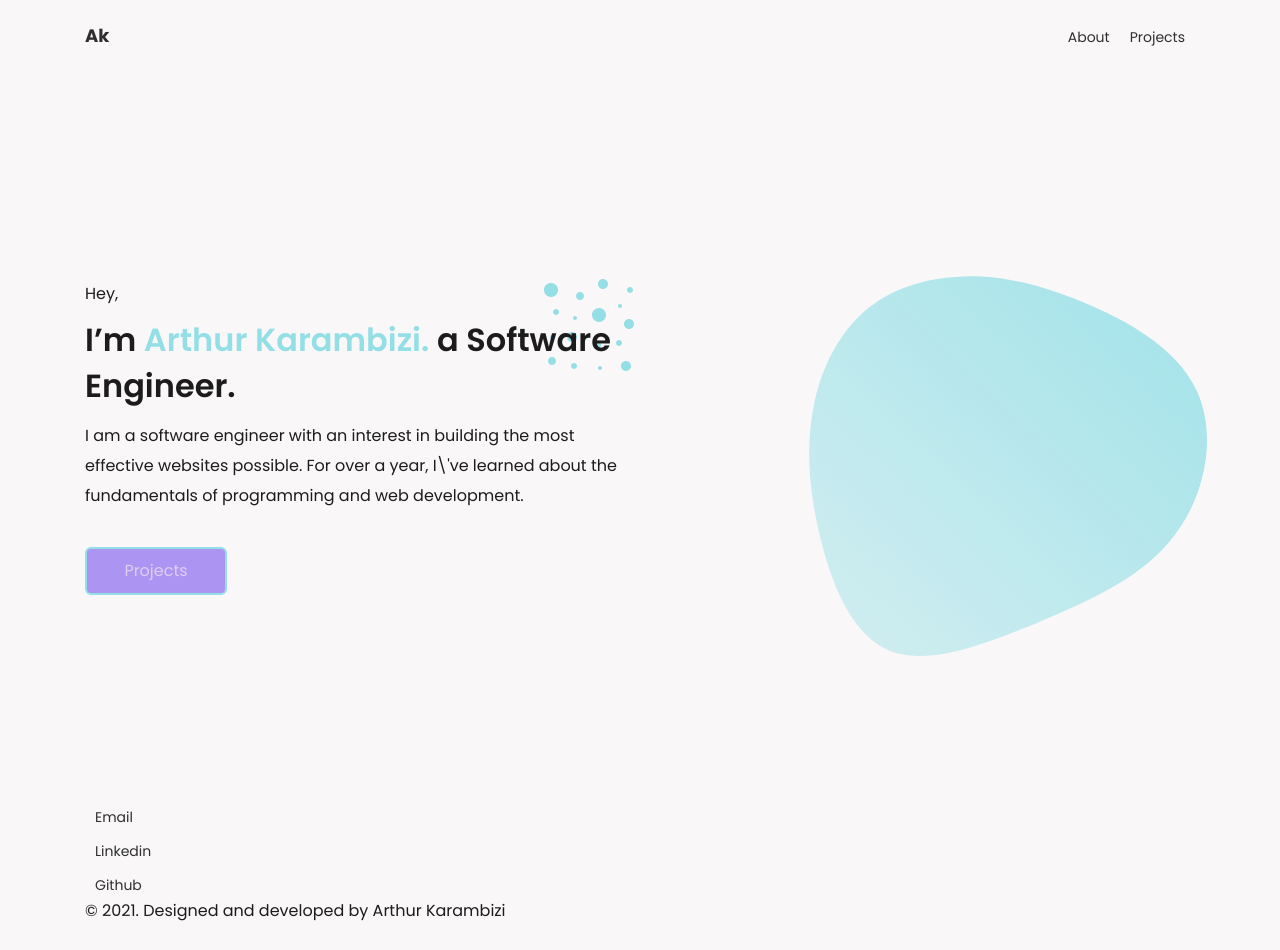
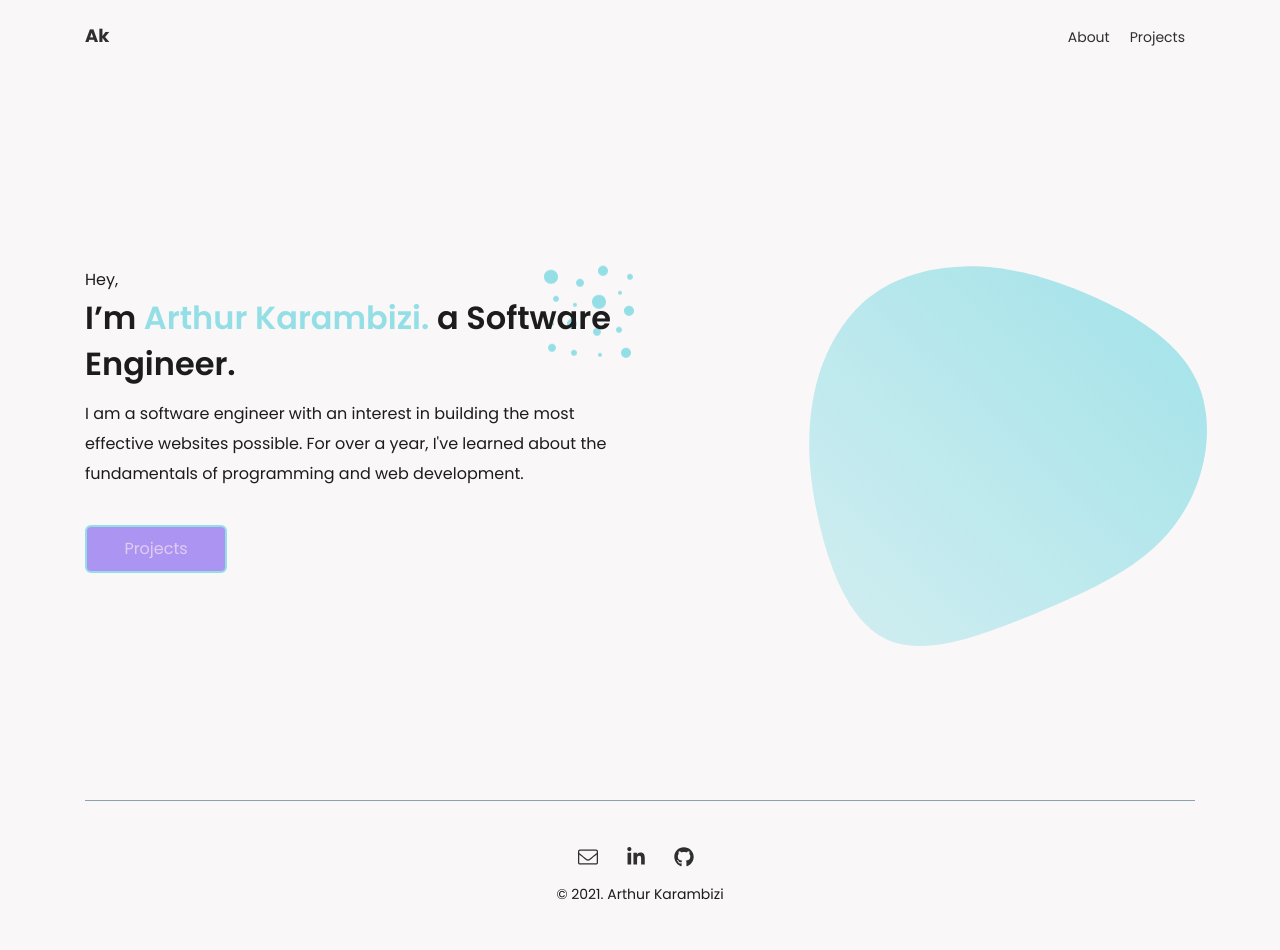
Before and after one commit to akarambizi/portfolio, a Next.js app: page / in a window 1280 px wide. Shown: the top 950 px of the page. Before the commit the page ends 922 px from the top, so only its background shows below. Built offline with nearby package versions, Linux system fonts and the light colour scheme.

Commit message:
made changes to the footer

```diff
--- /dev/null
+++ b/assets/images/EmailIcon.js
@@ -0,0 +1,19 @@
+export default function EmailIcon() {
+    return (
+        <svg
+            aria-hidden="true"
+            focusable="false"
+            data-prefix="fal"
+            data-icon="envelope"
+            role="img"
+            xmlns="http://www.w3.org/2000/svg"
+            viewBox="0 0 512 512"
+            className="svg-inline--fa fa-envelope fa-w-16 fa-3x"
+        >
+            <path
+                fill="currentColor"
+                d="M464 64H48C21.5 64 0 85.5 0 112v288c0 26.5 21.5 48 48 48h416c26.5 0 48-21.5 48-48V112c0-26.5-21.5-48-48-48zM48 96h416c8.8 0 16 7.2 16 16v41.4c-21.9 18.5-53.2 44-150.6 121.3-16.9 13.4-50.2 45.7-73.4 45.3-23.2.4-56.6-31.9-73.4-45.3C85.2 197.4 53.9 171.9 32 153.4V112c0-8.8 7.2-16 16-16zm416 320H48c-8.8 0-16-7.2-16-16V195c22.8 18.7 58.8 47.6 130.7 104.7 20.5 16.4 56.7 52.5 93.3 52.3 36.4.3 72.3-35.5 93.3-52.3 71.9-57.1 107.9-86 130.7-104.7v205c0 8.8-7.2 16-16 16z"
+            />
+        </svg>
+    );
+}
--- a/assets/images/index.js
+++ b/assets/images/index.js
@@ -3,3 +3,4 @@ export { default as GithubIcon } from './GithubIcon';
 export { default as LinkedinIcon } from './LinkedinIcon';
 export { default as Bubbles } from './Bubbles';
 export { default as ShapeIcon } from './ShapeIcon';
+export { default as EmailIcon } from './EmailIcon';
--- a/components/Footer.js
+++ b/components/Footer.js
@@ -1,36 +1,51 @@
 import styled from 'styled-components';
-import Link from 'next/link';
-import { AppContainer } from '../styles/elements';
-
+import { AppContainer, Text } from '../styles/elements';
+import { EmailIcon, GithubIcon, LinkedinIcon } from '../assets/images';
+import { colors, mixins, sizes } from '../styles';
 
 const StyledFooter = styled.footer`
-    /* background-color: lightpink; */
+    text-align: center;
+
+    ${AppContainer} {
+        padding: ${sizes.xxxxl} 0;
+        border-top: 1px solid ${colors.primaryActive};
+    }
+
+    ul {
+        li {
+            ${mixins.inlineBlock}
+            margin-right: ${sizes.xxxs};
+        }
+
+        svg {
+            height: ${sizes.xl};
+            width: ${sizes.xl};
+        }
+    }
 `;
 function Footer() {
     return (
         <StyledFooter>
             <AppContainer>
-                <div>
                 <ul>
                     <li>
-                            <Link href="mailto:arthurkarambizi@gmail.com" aria-label="Email">
-                                Email
-                            </Link>
+                        <a href="mailto:arthurkarambizi@gmail.com" aria-label="Email" rel="noreferrer">
+                            <EmailIcon />
+                        </a>
                     </li>
                     <li>
-                            <Link href="https://www.linkedin.com/in/arthur-karambizi-7a0797143/" target="_blank" rel="noopener" aria-label="Linkedin">
-                                Linkedin
-                            </Link>
+                        <a href="https://www.linkedin.com/in/arthur-karambizi-7a0797143/" target="_blank" rel="noreferrer" aria-label="Linkedin">
+                            <LinkedinIcon />
+                        </a>
                     </li>
                     <li>
-                            <Link href="https://github.com/arthurkarambizi" target="_blank" rel="noopener" aria-label="Github">
-                                Github
-                            </Link>
+                        <a href="https://github.com/arthurkarambizi" target="_blank" rel="noreferrer" aria-label="Github">
+                            <GithubIcon />
+                        </a>
                     </li>
                 </ul>
-                </div>
                 <div>
-                    <p>&copy; 2021. Designed and developed by Arthur Karambizi</p>
+                    <Text fontSize={sizes.sm}>&copy; 2021. Arthur Karambizi</Text>
                 </div>
             </AppContainer>
         </StyledFooter>
--- a/components/Hero.js
+++ b/components/Hero.js
@@ -6,12 +6,13 @@ import { media, mixins, colors, sizes } from '../styles';
 
 const StyledHero = styled.section`
     width: 100%;
-    padding: 40px 0;
+    padding: ${sizes.xxxxl} 0;
     box-sizing: border-box;
+    margin-bottom: ${sizes.xxxxl};
 
     ${media.mobile} {
         ${mixins.flex}
-        height: calc(100vh - 74px);
+        min-height: calc(100vh - 110px);
     }
 
     ${AppContainer} {
@@ -27,7 +28,7 @@ const StyledHeroContent = styled.div`
         width: 50%;
     }
 
-    span {
+    h1 span {
         color: ${colors.primary};
     }
 
@@ -38,6 +39,7 @@ const StyledHeroContent = styled.div`
         height: 100px;
         width: 100px;
         z-index: -1;
+        animation: ${mixins.floating} 5s infinite ease-in-out;
     }
 `;
 const StyledHeroShapeIcon = styled.div`
@@ -66,12 +68,12 @@ function Hero() {
         <StyledHero>
             <AppContainer>
                 <StyledHeroContent>
-                    <Text>Hey,</Text>
+                    <Text as="span">Hey,</Text>
                     <Title>
                         I’m <span>Arthur Karambizi.</span> a Software Engineer.
                     </Title>
                     <Text marginBottom={sizes.xxxxl}>
-                        I am a software engineer with an interest in building the most effective websites possible. For over a year, I\'ve learned about the fundamentals of programming and web
+                        I am a software engineer with an interest in building the most effective websites possible. For over a year, I&#39;ve learned about the fundamentals of programming and web
                         development.
                     </Text>
                     <Button secondary>Projects</Button>
--- a/styles/GlobalStyles.js
+++ b/styles/GlobalStyles.js
@@ -1,30 +1,37 @@
 import { createGlobalStyle } from 'styled-components';
-// import arrowUrl from '../assets/images/icon-angle-down.svg';
-// import colors from './colors';
-// import fonts from './fonts';
 import normalize from './normalize';
 import media from './media';
 import colors from './variables/colors';
 import fonts from './variables/fonts';
+import sizes from './variables/sizes';
 
 const GlobalStyles = createGlobalStyle`
     ${normalize};
 
     :root {
-        font-size: 14px;
+        font-size: ${sizes.sm};
+        height: 100%;
 
         ${media.laptop} {
-            font-size: 16px;
+            font-size: ${sizes.base};
         }
     }
 
     body {
+        height: 100%;
         width: 100%;
+        color: ${colors.text};
         font-family: ${fonts.primary};
-        color: ${colors.text};
+        background-color: ${colors.light};
+        overflow: auto;
         word-wrap: break-word;
-        overflow: auto;
-        background-color: ${colors.light};
+
+        #__next {
+            display: flex;
+            flex-direction: column;
+            justify-content: space-between;
+            height: 100%;
+        }
     }
 
     h1,
--- a/styles/mixins.js
+++ b/styles/mixins.js
@@ -9,34 +9,29 @@ const mixins = {
         flex-wrap: wrap;
         align-items: center;
     `,
-
     flexCenter: css`
         display: flex;
         flex-wrap: wrap;
         justify-content: center;
         align-items: center;
     `,
-
     flexBetween: css`
         display: flex;
         flex-wrap: wrap;
         justify-content: space-between;
         align-items: center;
     `,
-
     flexColumn: css`
         display: flex;
         flex-wrap: wrap;
         flex-direction: column;
     `,
-
     flexColumnCenter: css`
         display: flex;
         flex-wrap: wrap;
         flex-direction: column;
         justify-content: center;
     `,
-
     flexAlignCenter: css`
         display: flex;
         flex-direction: column;
@@ -71,7 +66,12 @@ const mixins = {
         width: 100%;
         z-index: 100;
     `,
-
+    positionBottom: css`
+        position: absolute;
+        bottom: 0;
+        left: 0;
+        width: 100%;
+    `,
     button: css`
         display: ${({ inlineBlock }) => (inlineBlock ? 'inline-block' : 'block')};
         width: ${({ width }) => width};
```
Lines whose indentation alone changed are shown as unchanged.
